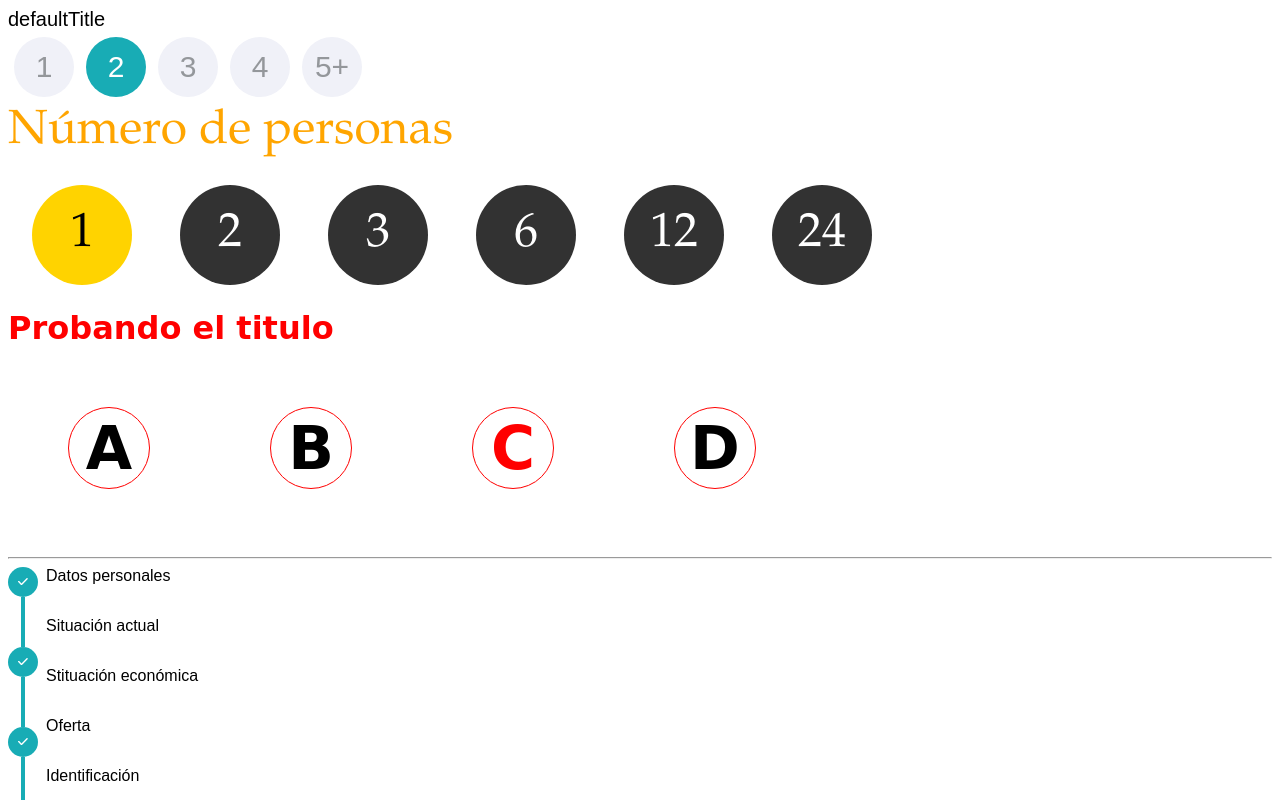
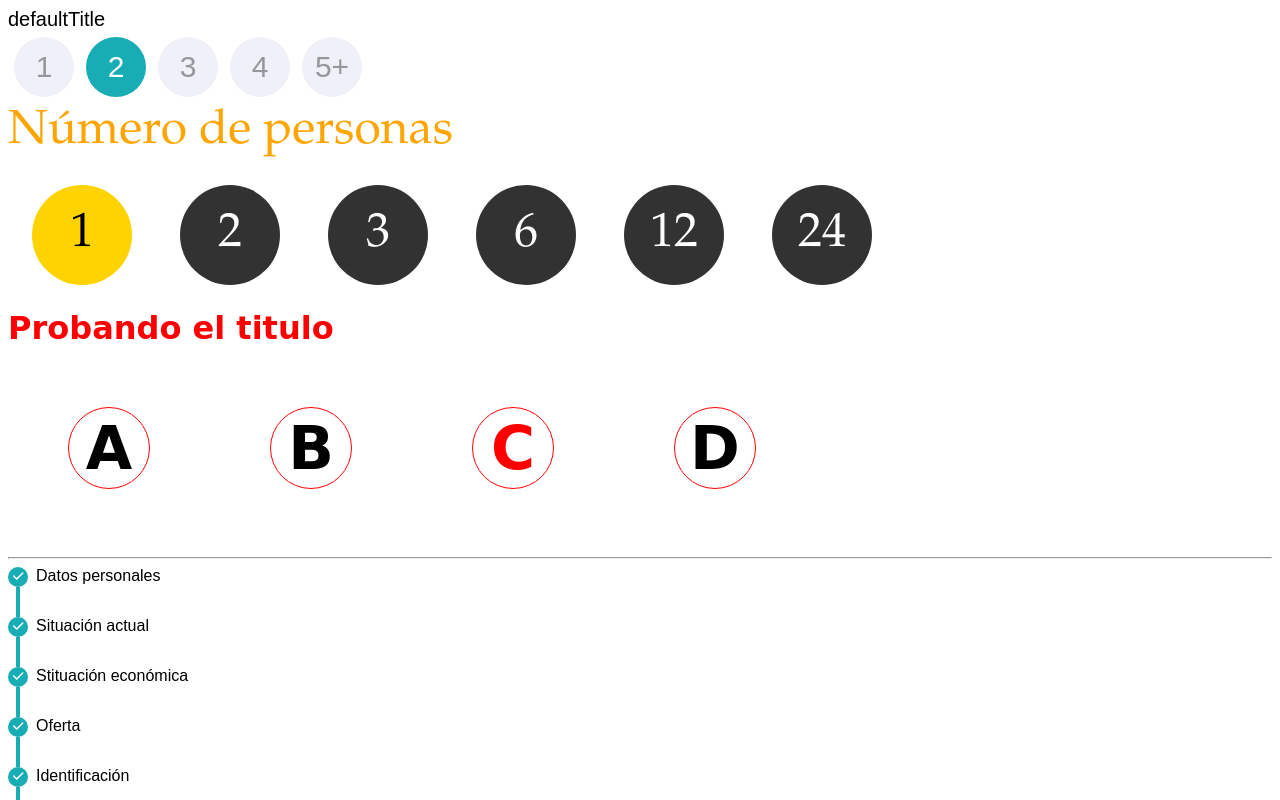
Before and after one commit to LaraGuardiola/angular-circleselector, an Angular app: page / in a window 1280 px wide. Shown: the top 800 px of the page. Built offline with nearby package versions, Linux system fonts and the light colour scheme.

Commit message:
line is now completely scalable

```diff
--- a/src/app/navigation-line/navigation-line.component.css
+++ b/src/app/navigation-line/navigation-line.component.css
@@ -13,8 +13,6 @@
     flex-direction: column;
     justify-content: center;
     align-items: center;
-    width: 20px;
-    height: 20px;
     border-radius: 50%;
     background-color: #18acb5;
     color: white;
@@ -27,11 +25,8 @@
 .nav-line{
     display: flex;
     flex-direction: column;
-    width: 4px;
-    height: 30px;
     background-color: #18acb5;
     position: relative;
-    left:8px;
 }
 
 /* margin-bottom = .nav-line height + (.nav-line width / 2)*/
--- a/src/app/navigation-line/navigation-line.component.ts
+++ b/src/app/navigation-line/navigation-line.component.ts
@@ -32,10 +32,10 @@ export class NavigationLineComponent implements OnInit {
   constructor() {
     this.elemList = ['Datos personales', 'Situación actual', 'Stituación económica', 'Oferta', 'Identificación', 'Firma y documentación']
     this.symbol = faCheck
-    this.circleWidth = 30
-    this.circleHeight = 30
+    this.circleWidth = 20
+    this.circleHeight = 20
     this.lineWidth = 4
-    this.lineHeight = 50
+    this.lineHeight = 30
     this.listStyle = {
       fontFamily: 'Arial',
     },
@@ -43,6 +43,7 @@ export class NavigationLineComponent implements OnInit {
       circle: {
         width: `${this.circleWidth}px`,
         height: `${this.circleHeight}px`,
+        fontSize: `${this.circleHeight * 0.6}px`,
       },
       line: {
         width: `${this.lineWidth}px`,
```
